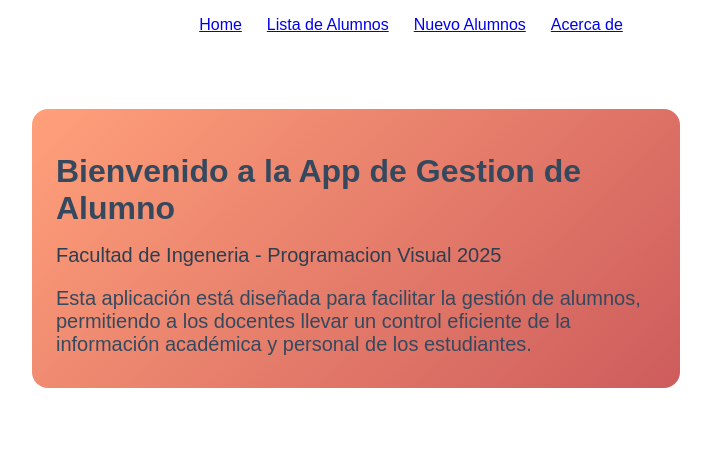
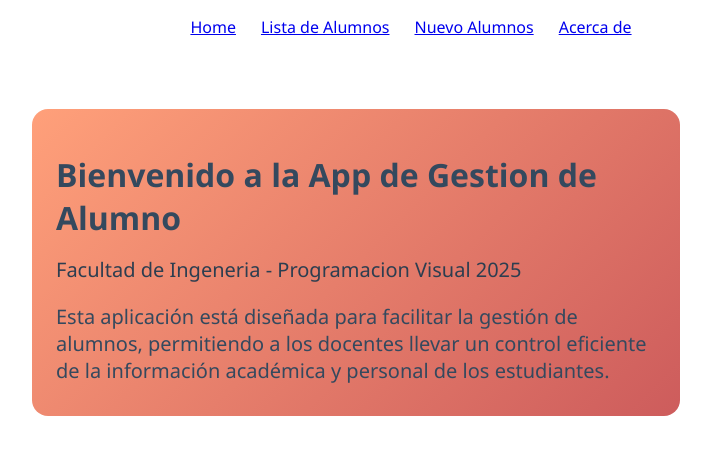
Before and after one commit to matiasvargas-dev/pv_tp5_grupo19, a React (Vite) app: page / in a window 1280 px wide. Shown: the top 454 px of the page, without its empty margins (284-995 px from the left). Built offline with nearby package versions, Linux system fonts and the light colour scheme.

Commit message:
feat: actualiza font-family global

```diff
--- a/src/index.css
+++ b/src/index.css
@@ -3,5 +3,5 @@ body {
   margin: 0;
   padding: 0;
   box-sizing: border-box;
-  font-family: 'Arial', sans-serif;
+   font-family: 'Segoe UI', 'Arial', 'Helvetica Neue', Arial, sans-serif;
 }
```
